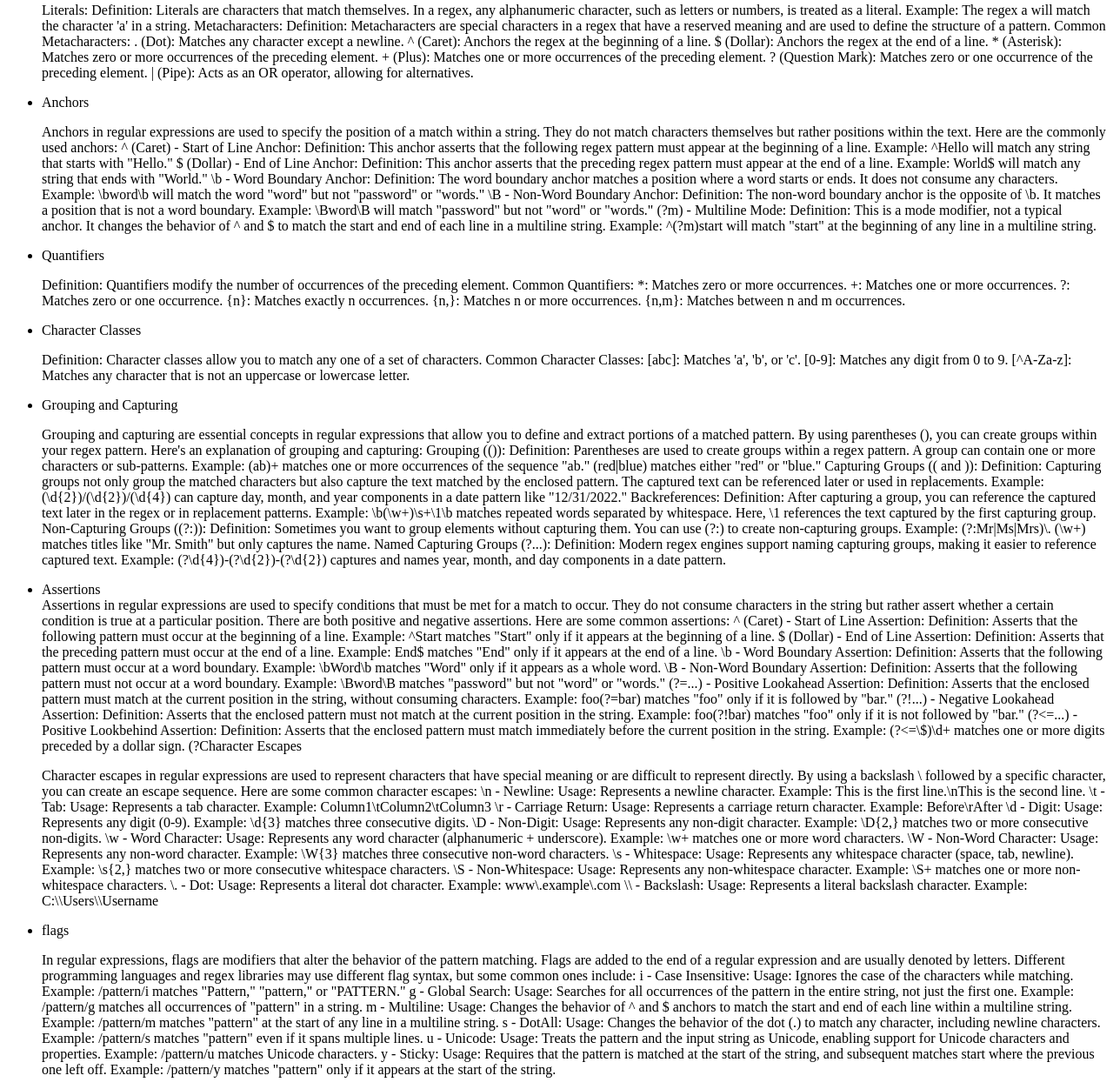
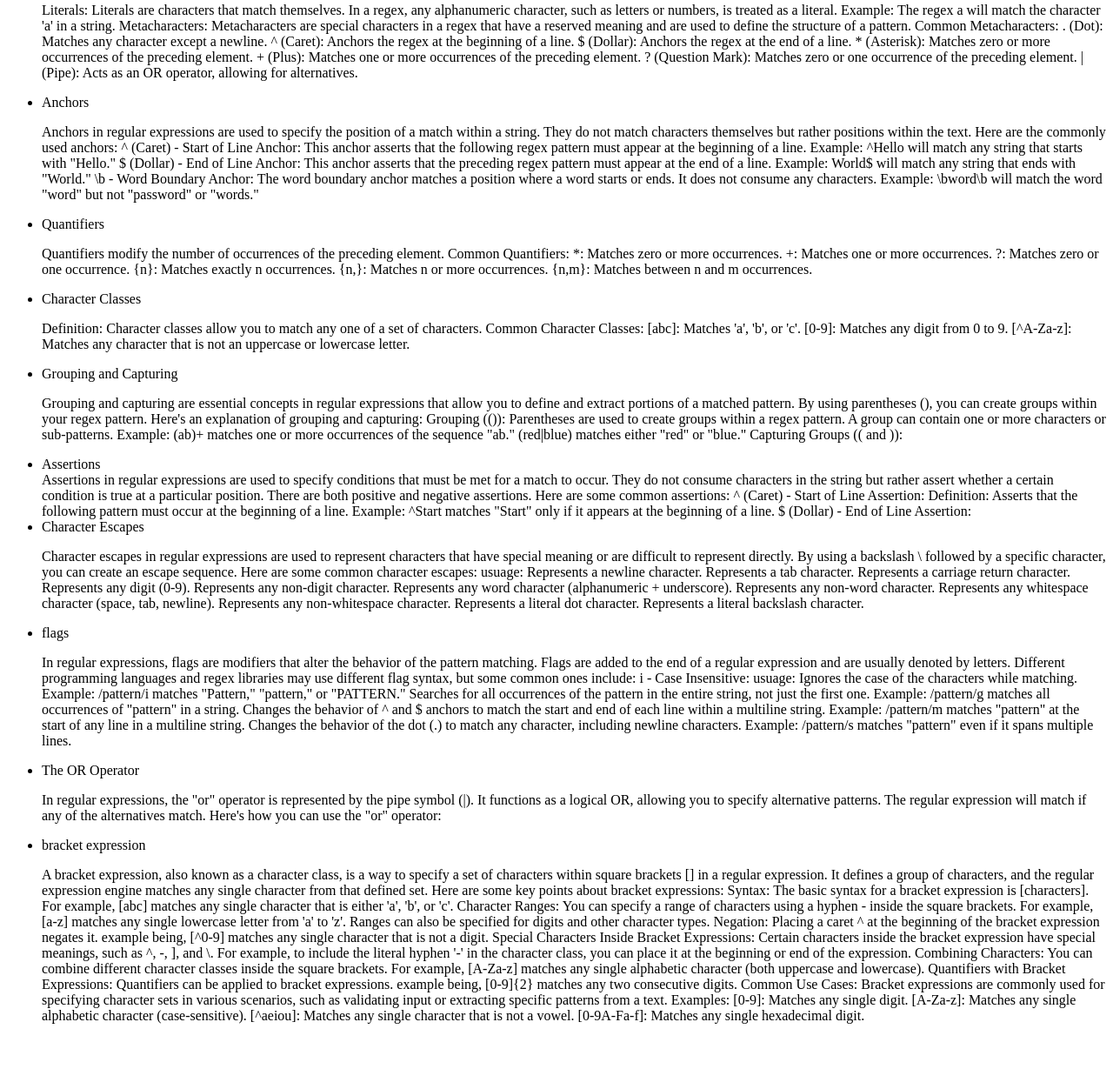
Before and after one commit to johria123/Regex, a plain HTML site: page index.html in a window 1280 px wide. Shown: the part 281-1533 px from the top of the page at 87% size. After the commit the page ends 1474 px from the top, so only its background shows below. Drawn offline with Linux system fonts and the light colour scheme.

Commit message:
added more

```diff
--- a/css/style.css
+++ /dev/null
@@ -1,26 +0,0 @@
-body {
-    margin: 0;
-    padding: 0;
-    font-family: Arial, sans-serif;
-}
-
-header, nav, section {
-    margin: 20px;
-    padding: 20px;
-    border: 1px solid #ddd;
-}
-
-nav ul {
-    list-style: none;
-    padding: 0;
-}
-
-nav a {
-    text-decoration: none;
-    color: #007bff;
-    transition: color 0.3s ease-in-out;
-}
-
-nav a:hover {
-    color: #0056b3;
-}
--- a/index.html
+++ b/index.html
@@ -17,14 +17,15 @@
     <nav>
         <h2>Table of Contents</h2>
         <ul>
+
             <li>Introduction to Regular Expressions</li>
             <p>Literals:
-                Definition: Literals are characters that match themselves. In a regex, any alphanumeric character, such
+                Literals are characters that match themselves. In a regex, any alphanumeric character, such
                 as letters or numbers, is treated as a literal.
                 Example: The regex a will match the character 'a' in a string.
                 Metacharacters:
 
-                Definition: Metacharacters are special characters in a regex that have a reserved meaning and are used
+                Metacharacters are special characters in a regex that have a reserved meaning and are used
                 to define the structure of a pattern.
                 Common Metacharacters:
                 . (Dot): Matches any character except a newline.
@@ -36,34 +37,28 @@
                 | (Pipe): Acts as an OR operator, allowing for alternatives.</p>
 
             <li>Anchors</li>
+
             <p>Anchors in regular expressions are used to specify the position of a match within a string. They do not
                 match characters themselves but rather positions within the text. Here are the commonly used anchors:
 
                 ^ (Caret) - Start of Line Anchor:
 
-                Definition: This anchor asserts that the following regex pattern must appear at the beginning of a line.
+                This anchor asserts that the following regex pattern must appear at the beginning of a line.
                 Example: ^Hello will match any string that starts with "Hello."
                 $ (Dollar) - End of Line Anchor:
 
-                Definition: This anchor asserts that the preceding regex pattern must appear at the end of a line.
+                This anchor asserts that the preceding regex pattern must appear at the end of a line.
                 Example: World$ will match any string that ends with "World."
                 \b - Word Boundary Anchor:
 
-                Definition: The word boundary anchor matches a position where a word starts or ends. It does not consume
+                The word boundary anchor matches a position where a word starts or ends. It does not consume
                 any characters.
                 Example: \bword\b will match the word "word" but not "password" or "words."
-                \B - Non-Word Boundary Anchor:
+           </p>
 
-                Definition: The non-word boundary anchor is the opposite of \b. It matches a position that is not a word
-                boundary.
-                Example: \Bword\B will match "password" but not "word" or "words."
-                (?m) - Multiline Mode:
+            <li>Quantifiers</li>
 
-                Definition: This is a mode modifier, not a typical anchor. It changes the behavior of ^ and $ to match
-                the start and end of each line in a multiline string.
-                Example: ^(?m)start will match "start" at the beginning of any line in a multiline string.</p>
-            <li>Quantifiers</li>
-            <p>Definition: Quantifiers modify the number of occurrences of the preceding element.
+            <p>Quantifiers modify the number of occurrences of the preceding element.
                 Common Quantifiers:
                 *: Matches zero or more occurrences.
                 +: Matches one or more occurrences.
@@ -72,50 +67,29 @@
                 {n,}: Matches n or more occurrences.
                 {n,m}: Matches between n and m occurrences.</p>
             <li>Character Classes</li>
+
             <p>Definition: Character classes allow you to match any one of a set of characters.
                 Common Character Classes:
                 [abc]: Matches 'a', 'b', or 'c'.
                 [0-9]: Matches any digit from 0 to 9.
                 [^A-Za-z]: Matches any character that is not an uppercase or lowercase letter.</p>
             <li>Grouping and Capturing</li>
+
             <p>Grouping and capturing are essential concepts in regular expressions that allow you to define and extract
                 portions of a matched pattern. By using parentheses (), you can create groups within your regex pattern.
                 Here's an explanation of grouping and capturing:
 
                 Grouping (()):
 
-                Definition: Parentheses are used to create groups within a regex pattern. A group can contain one or
+                Parentheses are used to create groups within a regex pattern. A group can contain one or
                 more characters or sub-patterns.
                 Example:
                 (ab)+ matches one or more occurrences of the sequence "ab."
                 (red|blue) matches either "red" or "blue."
                 Capturing Groups (( and )):
 
-                Definition: Capturing groups not only group the matched characters but also capture the text matched by
-                the enclosed pattern. The captured text can be referenced later or used in replacements.
-                Example:
-                (\d{2})/(\d{2})/(\d{4}) can capture day, month, and year components in a date pattern like "12/31/2022."
-                Backreferences:
+            </p>
 
-                Definition: After capturing a group, you can reference the captured text later in the regex or in
-                replacement patterns.
-                Example:
-                \b(\w+)\s+\1\b matches repeated words separated by whitespace. Here, \1 references the text captured by
-                the first capturing group.
-                Non-Capturing Groups ((?:)):
-
-                Definition: Sometimes you want to group elements without capturing them. You can use (?:) to create
-                non-capturing groups.
-                Example:
-                (?:Mr|Ms|Mrs)\. (\w+) matches titles like "Mr. Smith" but only captures the name.
-                Named Capturing Groups (?<name>...):
-
-                    Definition: Modern regex engines support naming capturing groups, making it easier to reference
-                    captured text.
-                    Example:
-                    (?<year>\d{4})-(?<month>\d{2})-(?<day>\d{2}) captures and names year, month, and day components in a
-                                date pattern.
-            </p>
             <li>Assertions</li>
             Assertions in regular expressions are used to specify conditions that must be met for a match to occur. They
             do not consume characters in the string but rather assert whether a certain condition is true at a
@@ -123,130 +97,77 @@
 
             ^ (Caret) - Start of Line Assertion:
 
-            Definition: Asserts that the following pattern must occur at the beginning of a line.
+            Definition:
+
+            Asserts that the following pattern must occur at the beginning of a line.
             Example: ^Start matches "Start" only if it appears at the beginning of a line.
             $ (Dollar) - End of Line Assertion:
 
-            Definition: Asserts that the preceding pattern must occur at the end of a line.
-            Example: End$ matches "End" only if it appears at the end of a line.
-            \b - Word Boundary Assertion:
+            <li>Character Escapes</li>
 
-            Definition: Asserts that the following pattern must occur at a word boundary.
-            Example: \bWord\b matches "Word" only if it appears as a whole word.
-            \B - Non-Word Boundary Assertion:
+            <p>Character escapes in regular expressions are used to represent characters that have special meaning
+            or are difficult to represent directly. By using a backslash \ followed by a specific character, you
+            can create an escape sequence. Here are some common character escapes:
 
-            Definition: Asserts that the following pattern must not occur at a word boundary.
-            Example: \Bword\B matches "password" but not "word" or "words."
-            (?=...) - Positive Lookahead Assertion:
+                    usuage:
 
-            Definition: Asserts that the enclosed pattern must match at the current position in the string, without
-            consuming characters.
-            Example: foo(?=bar) matches "foo" only if it is followed by "bar."
-            (?!...) - Negative Lookahead Assertion:
-
-            Definition: Asserts that the enclosed pattern must not match at the current position in the string.
-            Example: foo(?!bar) matches "foo" only if it is not followed by "bar."
-            (?<=...) - Positive Lookbehind Assertion: Definition: Asserts that the enclosed pattern must match
-                immediately before the current position in the string. Example: (?<=\$)\d+ matches one or more digits
-                preceded by a dollar sign. (?<!...) - Negative Lookbehind Assertion: Definition: Asserts that the
-                enclosed pattern must not match immediately before the current position in the string. Example:
-                (?<!\d+)\bword\b matches "word" only if it is not preceded by digits. <li>Character Escapes</li>
-                <p>Character escapes in regular expressions are used to represent characters that have special meaning
-                    or are difficult to represent directly. By using a backslash \ followed by a specific character, you
-                    can create an escape sequence. Here are some common character escapes:
-
-                    \n - Newline:
-
-                    Usage: Represents a newline character.
-                    Example: This is the first line.\nThis is the second line.
-                    \t - Tab:
-
-                    Usage: Represents a tab character.
-                    Example: Column1\tColumn2\tColumn3
-                    \r - Carriage Return:
-
-                    Usage: Represents a carriage return character.
-                    Example: Before\rAfter
-                    \d - Digit:
-
-                    Usage: Represents any digit (0-9).
-                    Example: \d{3} matches three consecutive digits.
-                    \D - Non-Digit:
-
-                    Usage: Represents any non-digit character.
-                    Example: \D{2,} matches two or more consecutive non-digits.
-                    \w - Word Character:
-
-                    Usage: Represents any word character (alphanumeric + underscore).
-                    Example: \w+ matches one or more word characters.
-                    \W - Non-Word Character:
-
-                    Usage: Represents any non-word character.
-                    Example: \W{3} matches three consecutive non-word characters.
-                    \s - Whitespace:
-
-                    Usage: Represents any whitespace character (space, tab, newline).
-                    Example: \s{2,} matches two or more consecutive whitespace characters.
-                    \S - Non-Whitespace:
-
-                    Usage: Represents any non-whitespace character.
-                    Example: \S+ matches one or more non-whitespace characters.
-                    \. - Dot:
-
-                    Usage: Represents a literal dot character.
-                    Example: www\.example\.com
-                    \\ - Backslash:
-
-                    Usage: Represents a literal backslash character.
-                    Example: C:\\Users\\Username</p>
+                    Represents a newline character.
+                    Represents a tab character.
+                    Represents a carriage return character.
+                    Represents any digit (0-9).
+                    Represents any non-digit character.
+                    Represents any word character (alphanumeric + underscore).
+                    Represents any non-word character.
+                    Represents any whitespace character (space, tab, newline).
+                    Represents any non-whitespace character.
+                    Represents a literal dot character.
+                    Represents a literal backslash character.
+                    </p>
 
                 <li>flags</li>
-                <p>In regular expressions, flags are modifiers that alter the behavior of the pattern matching. Flags
+
+                <p> In regular expressions, flags are modifiers that alter the behavior of the pattern matching. Flags
                     are added to the end of a regular expression and are usually denoted by letters. Different
                     programming languages and regex libraries may use different flag syntax, but some common ones
                     include:
 
                     i - Case Insensitive:
 
-                    Usage: Ignores the case of the characters while matching.
+                    usuage:
+
+                    Ignores the case of the characters while matching.
                     Example: /pattern/i matches "Pattern," "pattern," or "PATTERN."
-                    g - Global Search:
 
-                    Usage: Searches for all occurrences of the pattern in the entire string, not just the first one.
+
+                    Searches for all occurrences of the pattern in the entire string, not just the first one.
                     Example: /pattern/g matches all occurrences of "pattern" in a string.
-                    m - Multiline:
 
-                    Usage: Changes the behavior of ^ and $ anchors to match the start and end of each line within a
+
+                    Changes the behavior of ^ and $ anchors to match the start and end of each line within a
                     multiline string.
                     Example: /pattern/m matches "pattern" at the start of any line in a multiline string.
-                    s - DotAll:
 
-                    Usage: Changes the behavior of the dot (.) to match any character, including newline characters.
+
+                    Changes the behavior of the dot (.) to match any character, including newline characters.
                     Example: /pattern/s matches "pattern" even if it spans multiple lines.
-                    u - Unicode:
 
-                    Usage: Treats the pattern and the input string as Unicode, enabling support for Unicode characters
-                    and properties.
-                    Example: /pattern/u matches Unicode characters.
-                    y - Sticky:
-
-                    Usage: Requires that the pattern is matched at the start of the string, and subsequent matches start
-                    where the previous one left off.
-                    Example: /pattern/y matches "pattern" only if it appears at the start of the string.</p>
+                </p>
 
                 <li>The OR Operator</li>
+
                 <p>
                     In regular expressions, the "or" operator is represented by the pipe symbol (|). It functions as a
                     logical OR, allowing you to specify alternative patterns. The regular expression will match if any
                     of the alternatives match. Here's how you can use the "or" operator:</p>
 
                 <li>bracket expression</li>
+
                 <p>A bracket expression, also known as a character class, is a way to specify a set of characters within
                     square brackets [] in a regular expression. It defines a group of characters, and the regular
                     expression engine matches any single character from that defined set. Here are some key points about
                     bracket expressions:
 
-                    Basic Syntax:
+                    Syntax:
 
                     The basic syntax for a bracket expression is [characters].
                     For example, [abc] matches any single character that is either 'a', 'b', or 'c'.
@@ -257,7 +178,7 @@
                     Ranges can also be specified for digits and other character types.
                     Negation:
 
-                    Placing a caret ^ at the beginning of the bracket expression negates it. For example, [^0-9] matches
+                    Placing a caret ^ at the beginning of the bracket expression negates it. example being, [^0-9] matches
                     any single character that is not a digit.
                     Special Characters Inside Bracket Expressions:
 
@@ -270,7 +191,7 @@
                     matches any single alphabetic character (both uppercase and lowercase).
                     Quantifiers with Bracket Expressions:
 
-                    Quantifiers can be applied to bracket expressions. For example, [0-9]{2} matches any two consecutive
+                    Quantifiers can be applied to bracket expressions. example being, [0-9]{2} matches any two consecutive
                     digits.
                     Common Use Cases:
 
@@ -282,6 +203,7 @@
                     [A-Za-z]: Matches any single alphabetic character (case-sensitive).
                     [^aeiou]: Matches any single character that is not a vowel.
                     [0-9A-Fa-f]: Matches any single hexadecimal digit.</p>
+
         </ul>
     </nav>
 </body>
```
Also changed, not shown: 1 other file.
